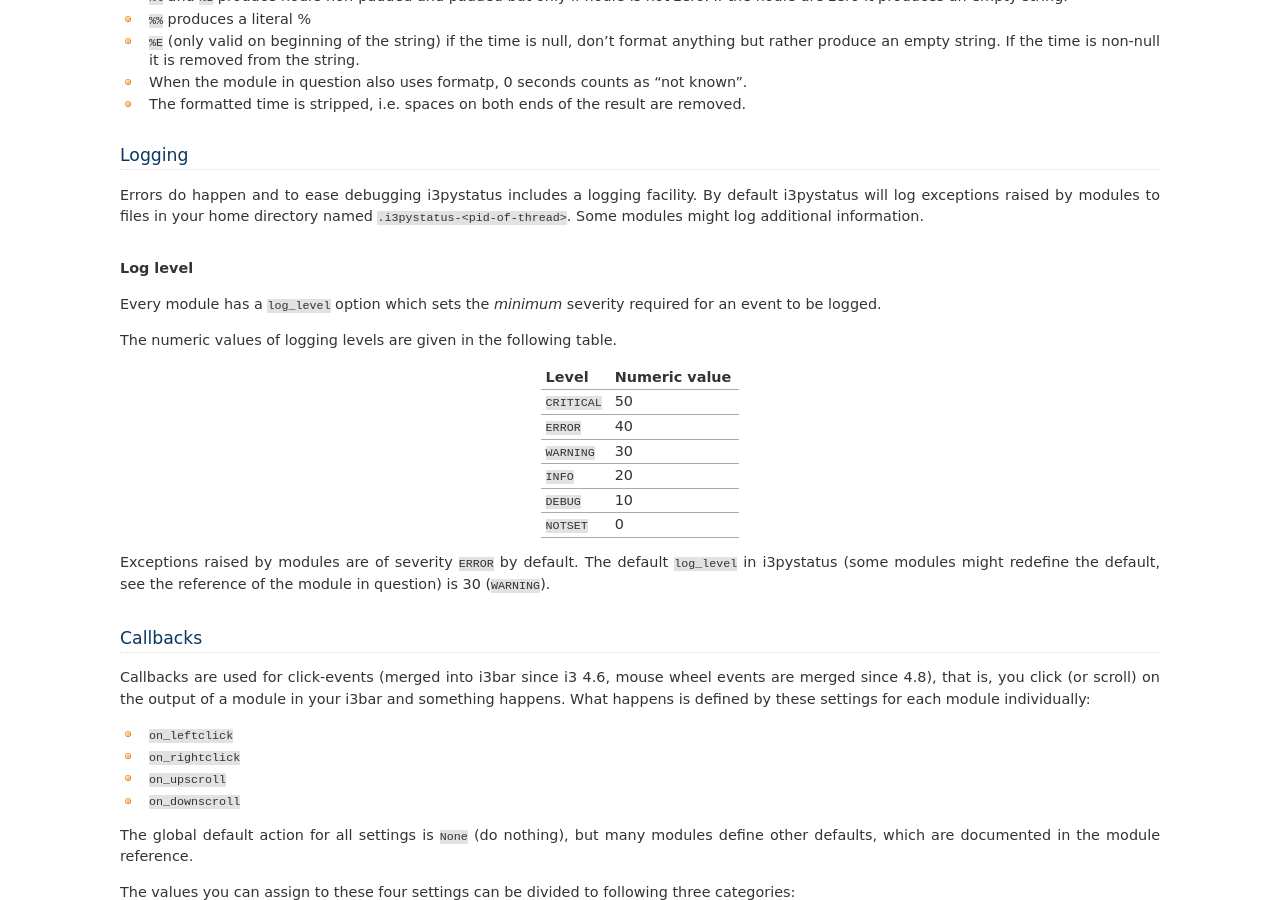
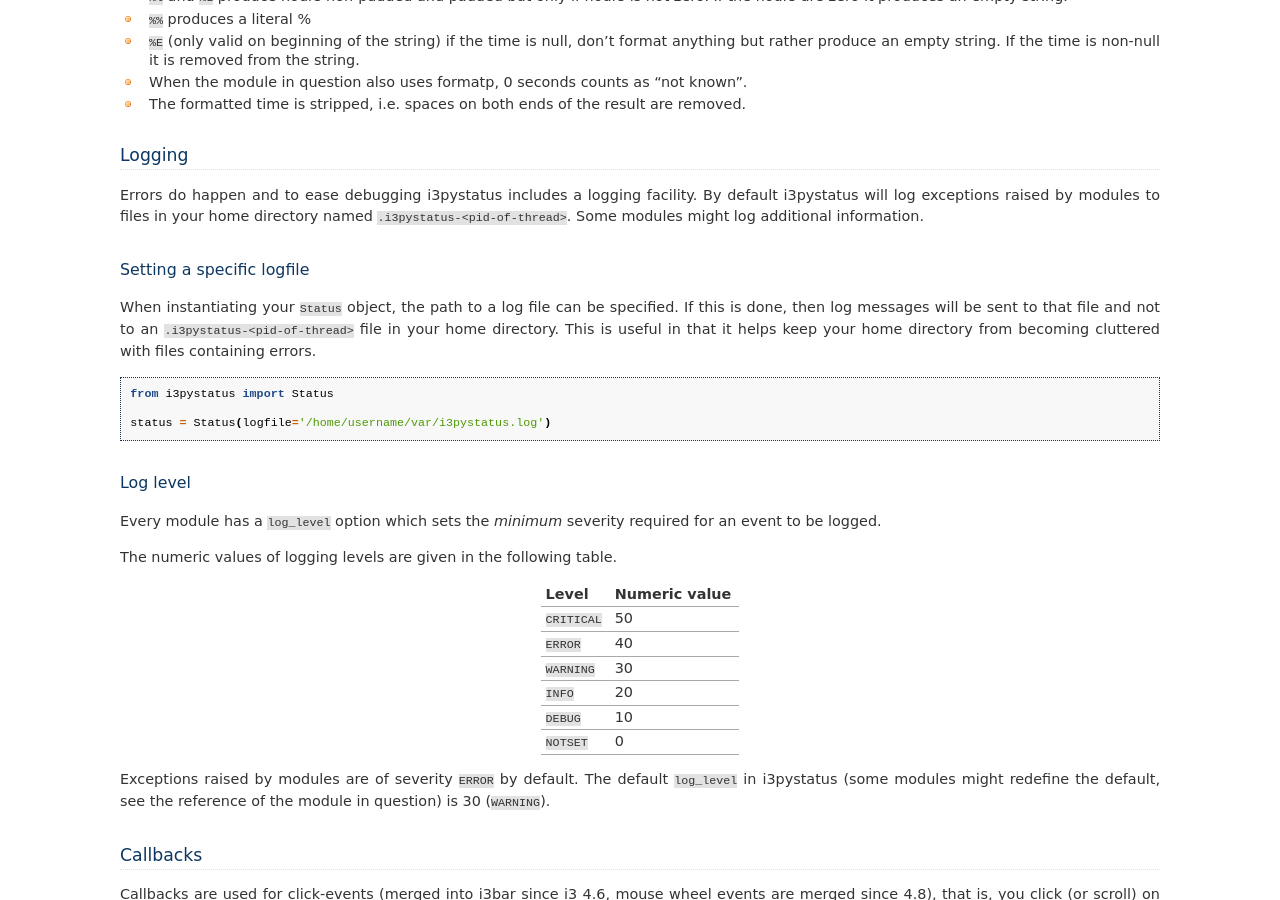
Before and after one commit to enkore/i3pystatus, a Sphinx documentation site: the page built from docs/configuration.rst, in a window 1280 px wide and 900 px high, scrolled down 3161 px. Built offline with Sphinx 7.4.7, drawn with Linux system fonts in a browser that asks for light colours.

Commit message:
Add information on setting logfile in i3pystatus.status.Status() constructor

```diff
--- a/docs/configuration.rst
+++ b/docs/configuration.rst
@@ -233,7 +233,23 @@
 ``.i3pystatus-<pid-of-thread>``. Some modules might log additional
 information.
 
-.. rubric:: Log level
+Setting a specific logfile
+~~~~~~~~~~~~~~~~~~~~~~~~~~
+
+When instantiating your ``Status`` object, the path to a log file can be
+specified. If this is done, then log messages will be sent to that file and not
+to an ``.i3pystatus-<pid-of-thread>`` file in your home directory.  This is
+useful in that it helps keep your home directory from becoming cluttered with
+files containing errors.
+
+.. code-block:: python
+
+    from i3pystatus import Status
+
+    status = Status(logfile='/home/username/var/i3pystatus.log')
+
+Log level
+~~~~~~~~~
 
 Every module has a ``log_level`` option which sets the *minimum*
 severity required for an event to be logged.
```
